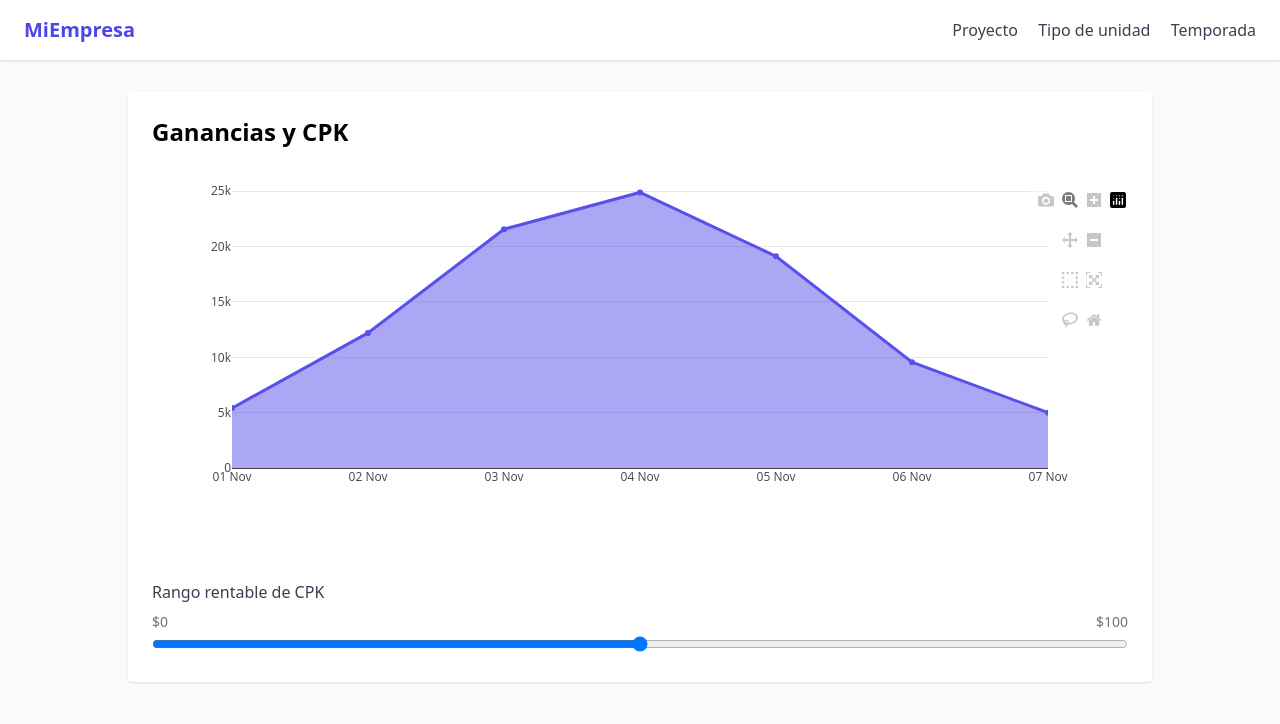
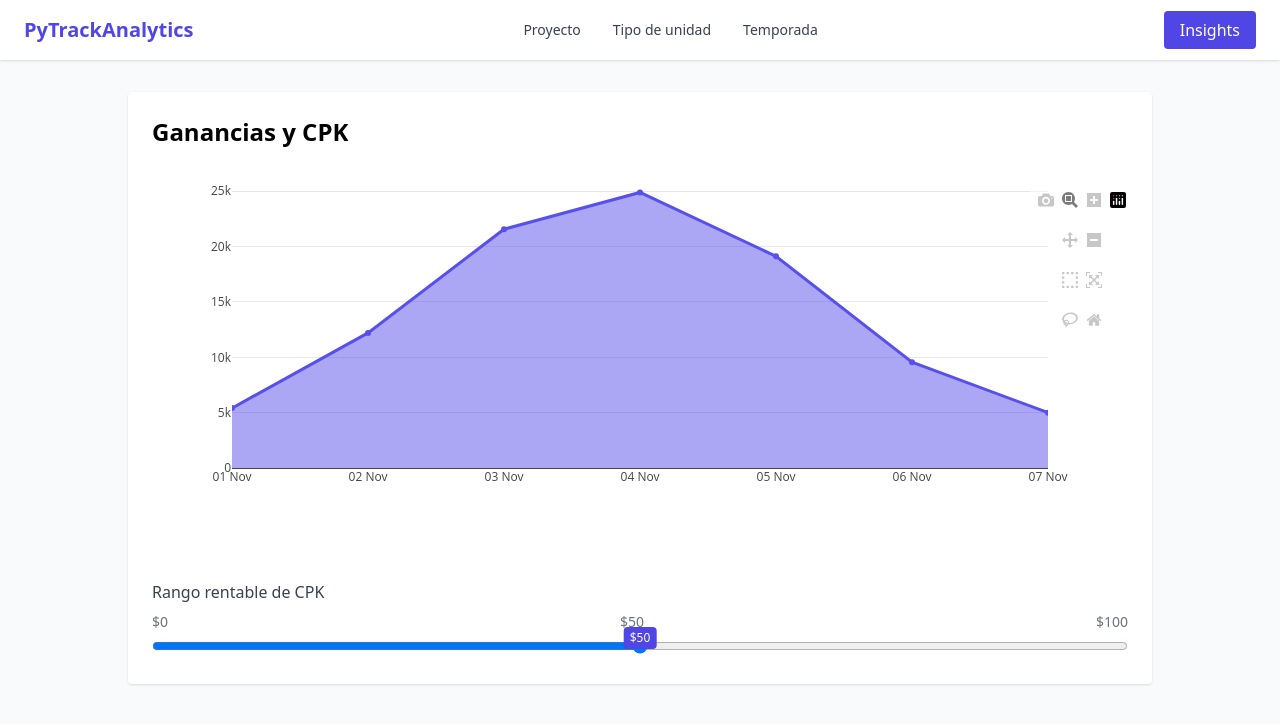
Before and after one commit to Couttolenc01/PyTrack, a Flask app: page / in a window 1280 px wide. Shown: the top 724 px of the page. Run offline with Flask 3, Linux system fonts and the light colour scheme; some libraries are stand-ins or nearby versions.

Commit message:
Se arreglo slidebar de grafica y se agrego botón insights

```diff
--- a/app/static/js/graph.js
+++ b/app/static/js/graph.js
@@ -1,5 +1,25 @@
 const graphDiv = document.getElementById('graph');
 const cpkRange = document.getElementById('cpkRange');
+
+// Create and style the floating value display
+const valueBubble = document.createElement('div');
+valueBubble.style.position = 'absolute';
+valueBubble.style.background = '#4f46e5';
+valueBubble.style.color = 'white';
+valueBubble.style.padding = '2px 6px';
+valueBubble.style.borderRadius = '4px';
+valueBubble.style.fontSize = '12px';
+valueBubble.style.transform = 'translate(-50%, -150%)';
+valueBubble.style.whiteSpace = 'nowrap';
+valueBubble.style.pointerEvents = 'none';
+valueBubble.style.transition = 'left 0.05s ease';
+valueBubble.style.zIndex = '10';
+valueBubble.textContent = `$${cpkRange.value}`;
+
+// Create wrapper and position relative
+const wrapper = cpkRange.parentElement;
+wrapper.style.position = 'relative';
+wrapper.appendChild(valueBubble);
 
 function generateData(cpk) {
   const x = ['01 Nov', '02 Nov', '03 Nov', '04 Nov', '05 Nov', '06 Nov', '07 Nov'];
@@ -15,7 +35,7 @@ function generateData(cpk) {
 }
 
 function drawGraph(cpk) {
-  Plotly.newPlot(graphDiv, generateData(cpk), {
+  Plotly.react(graphDiv, generateData(cpk), {
     title: '',
     margin: { t: 10 },
     xaxis: { title: '', showgrid: false },
@@ -25,8 +45,22 @@ function drawGraph(cpk) {
   });
 }
 
-drawGraph(cpkRange.value);
+function updateSliderBubble() {
+  const rangeWidth = cpkRange.offsetWidth;
+  const min = parseFloat(cpkRange.min);
+  const max = parseFloat(cpkRange.max);
+  const value = parseFloat(cpkRange.value);
+  const percent = (value - min) / (max - min);
+  const bubbleX = percent * rangeWidth;
+
+  valueBubble.textContent = `$${value}`;
+  valueBubble.style.left = `${bubbleX}px`;
+}
 
 cpkRange.addEventListener('input', () => {
+  updateSliderBubble();
   drawGraph(cpkRange.value);
 });
+
+updateSliderBubble();
+drawGraph(cpkRange.value);
--- a/app/templates/graph.html
+++ b/app/templates/graph.html
@@ -9,12 +9,17 @@
   </head>
   <body class="bg-gray-50 min-h-screen">
     <!-- Navbar -->
-    <nav class="bg-white shadow px-6 py-4 flex justify-between items-center">
-      <div class="text-xl font-bold text-indigo-600">MiEmpresa</div>
-      <div class="space-x-4">
-        <a href="/proyecto" class="text-gray-700 hover:text-indigo-600">Proyecto</a>
-        <a href="/unidad" class="text-gray-700 hover:text-indigo-600">Tipo de unidad</a>
-        <a href="/temporada" class="text-gray-700 hover:text-indigo-600">Temporada</a>
+    <nav class="bg-white shadow px-6 py-4">
+      <div class="max-w-7xl mx-auto flex justify-between items-center">
+        <div class="text-xl font-bold text-indigo-600">PyTrackAnalytics</div>
+        <div class="flex-1 flex justify-center space-x-8 text-sm font-medium">
+          <a href="/proyecto" class="text-gray-700 hover:text-indigo-600">Proyecto</a>
+          <a href="/unidad" class="text-gray-700 hover:text-indigo-600">Tipo de unidad</a>
+          <a href="/temporada" class="text-gray-700 hover:text-indigo-600">Temporada</a>
+        </div>
+        <div>
+          <a href="/insights" class="ml-4 px-4 py-2 rounded bg-indigo-600 text-white hover:bg-indigo-700 transition">Insights</a>
+        </div>
       </div>
     </nav>
 
@@ -30,8 +35,9 @@
         <label for="cpkRange" class="block text-gray-700 font-medium mb-2">
           Rango rentable de CPK
         </label>
-        <div class="flex justify-between text-sm text-gray-500">
-          <span>$0</span>
+        <div class="flex justify-between text-sm text-gray-500 mb-1">
+          <span id="cpkValue">$0</span>
+          <span>$50</span>
           <span>$100</span>
         </div>
         <input
@@ -39,7 +45,7 @@
           min="0"
           max="100"
           value="50"
-          class="w-full mt-1"
+          class="w-full"
           id="cpkRange"
         />
       </div>
```
